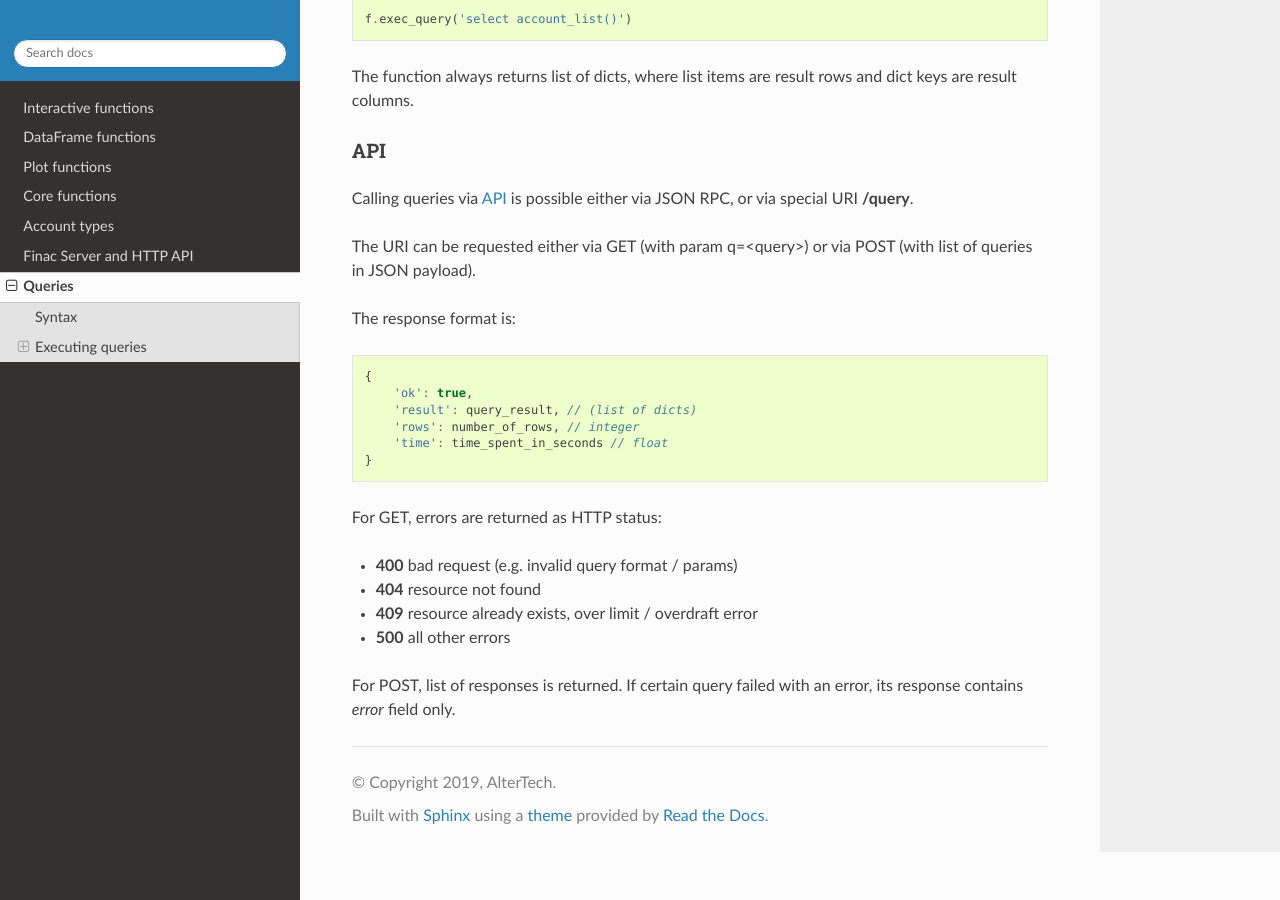
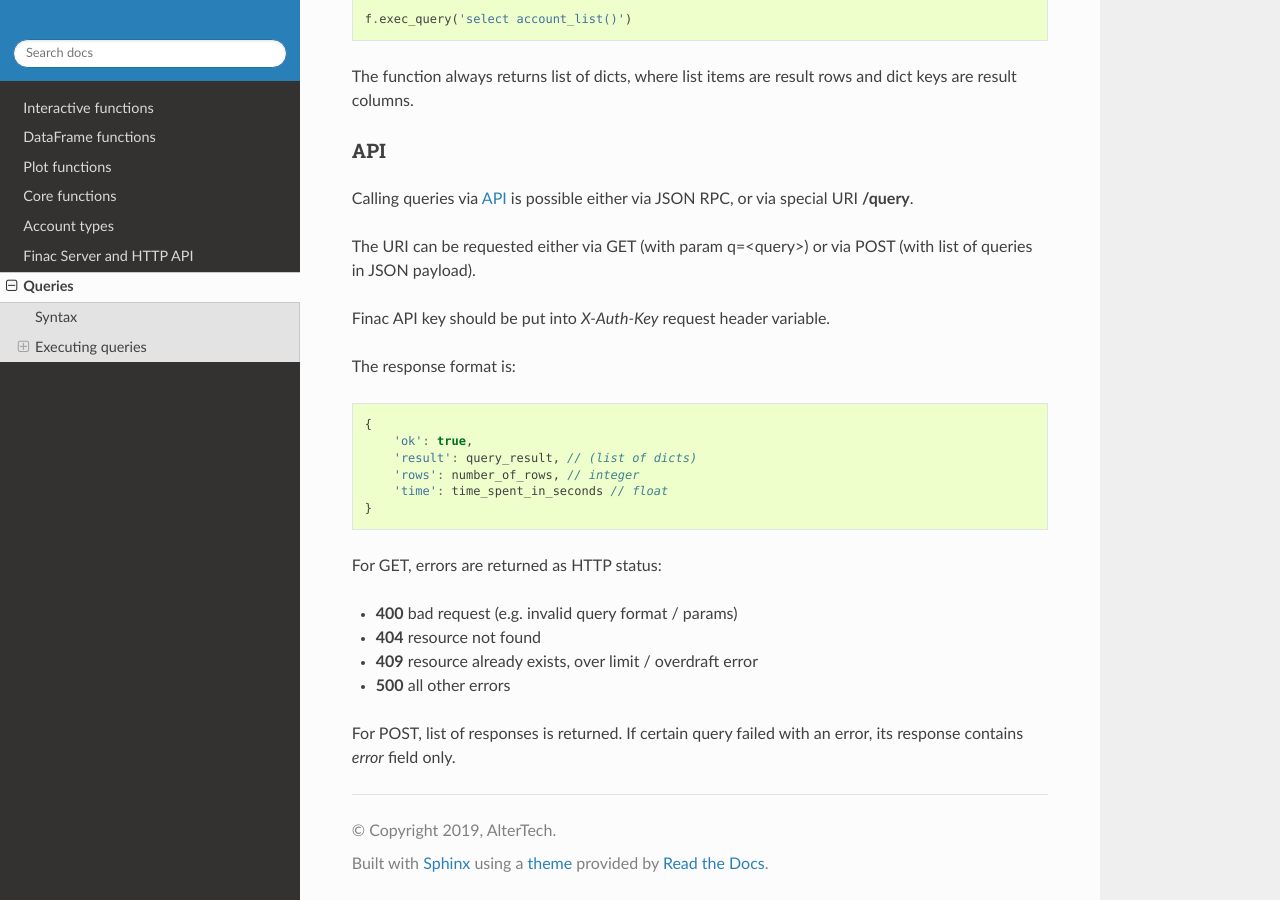
Before and after one commit to alttch/finac, a Sphinx documentation site: the page built from doc/queries.rst, in a window 1280 px wide and 900 px high, scrolled down 1241 px. Built offline with Sphinx 7.4.7 and the Read the Docs theme 2.0.0, drawn with Linux system fonts in a browser that asks for light colours.

Commit message:
queries.rst

```diff
--- a/doc/queries.rst
+++ b/doc/queries.rst
@@ -70,6 +70,8 @@ special URI **/query**.
 The URI can be requested either via GET (with param q=<query>) or via POST
 (with list of queries in JSON payload).
 
+Finac API key should be put into *X-Auth-Key* request header variable.
+
 The response format is:
 
 .. code:: javascript
```
